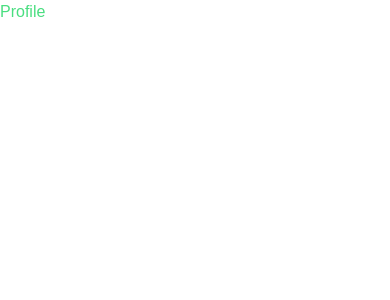
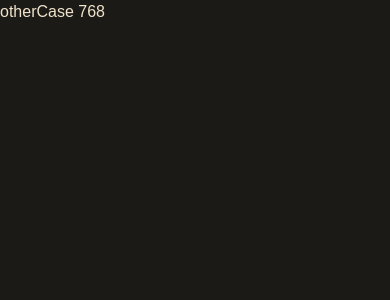
Before and after one commit to Cavein254/Cavein254.github.io, a React (Vite) app: page / in a window 390 px wide. Shown: the top 300 px of the page. Built offline with nearby package versions, Linux system fonts and the light colour scheme.

Commit message:
Add cases

```diff
--- a/src/App.tsx
+++ b/src/App.tsx
@@ -1,9 +1,9 @@
-
+import NavBar from "./scenes/navbar"
 function App() {
 
   return (
     <>
-     <h1 className='text-green-400'>Profile</h1>
+     <NavBar />
     </>
   )
 }
--- /dev/null
+++ b/src/hooks/useScreenSize.ts
@@ -0,0 +1,19 @@
+import { useEffect, useState } from "react";
+
+const useMediaQuery = (query:string) => {
+  const [matches, setMatches] = useState<boolean>(false);
+
+  useEffect(()=>{
+    const media = window.matchMedia(query);
+    if(media.matches !==matches) {
+        setMatches(media.matches);
+    }
+    const listener = () => setMatches(media.matches);
+    window.addEventListener("resize",listener);
+    return () => window.removeEventListener("resize",listener);
+  },[matches,query]);
+
+  return matches;
+}
+
+export default useMediaQuery;
--- /dev/null
+++ b/src/hooks/useScreenWidth.ts
@@ -0,0 +1,16 @@
+import { useEffect, useState } from 'react';
+
+const useScreenWidth = () => {
+    const [screenSize, setScreenSize] = useState(window.innerWidth);
+    useEffect(()=>{
+        const handleScreenSize = () => {
+            setScreenSize(window.innerWidth);
+        }
+        window.addEventListener('resize', handleScreenSize );
+        return () => window.removeEventListener('resize', handleScreenSize);
+    },[])
+
+    return screenSize;
+}
+
+export default useScreenWidth
--- a/src/index.css
+++ b/src/index.css
@@ -9,4 +9,5 @@ body,
     height:100%;
     width:100%;
     font-family: 'Inconsolata', sans-serif;
+    @apply text-tertiary bg-primary-100;
 }
--- a/src/main.tsx
+++ b/src/main.tsx
@@ -1,6 +1,6 @@
 import React from 'react'
 import ReactDOM from 'react-dom/client'
-import App from './App.tsx'
+import App from './App.js'
 import './index.css'
 
 ReactDOM.createRoot(document.getElementById('root') as HTMLElement).render(
--- /dev/null
+++ b/src/scenes/navbar/header.tsx
@@ -0,0 +1,8 @@
+
+export function Header() {
+  return (
+    <div>
+      <h1>Testing</h1>
+    </div>
+  )
+}
--- /dev/null
+++ b/src/scenes/navbar/index.tsx
@@ -0,0 +1,33 @@
+import useMediaQuery from "@/hooks/useScreenSize";
+import useScreenWidth from "@/hooks/useScreenWidth";
+
+function NavBar() {
+  const flexBetween = "flex justify-center items-center";
+  const isAboveSmallScreen = useMediaQuery("(min-width:480px)");
+  const isAboveMediumScreen = useMediaQuery("(min-width:768px)");
+  const screen = window.screen.width;
+
+  const size = useScreenWidth();
+
+  return (
+    <nav>
+      {(() => {
+        if (size <= 300) {
+          return (
+            <div>someCase 300</div>
+          )
+        } else if (size > 300 && size <= 768) {
+          return (
+            <div>otherCase 768</div>
+          )
+        } else {
+          return (
+            <div>catch 768 above</div>
+          )
+        }
+      })()}
+    </nav>
+  )
+}
+
+export default NavBar
```
Also changed, not shown: src/assets/logo.png (added).
